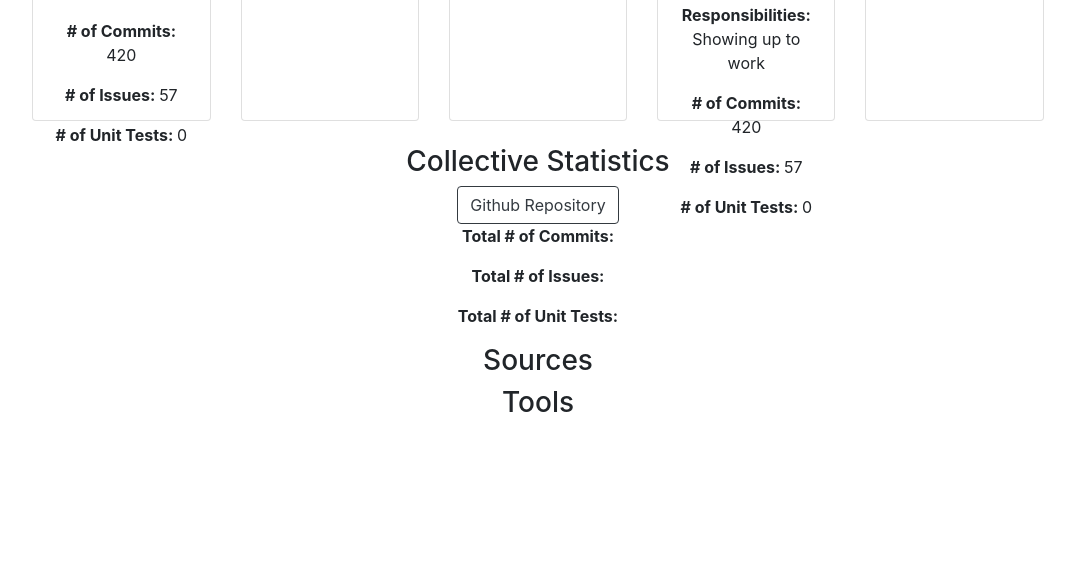
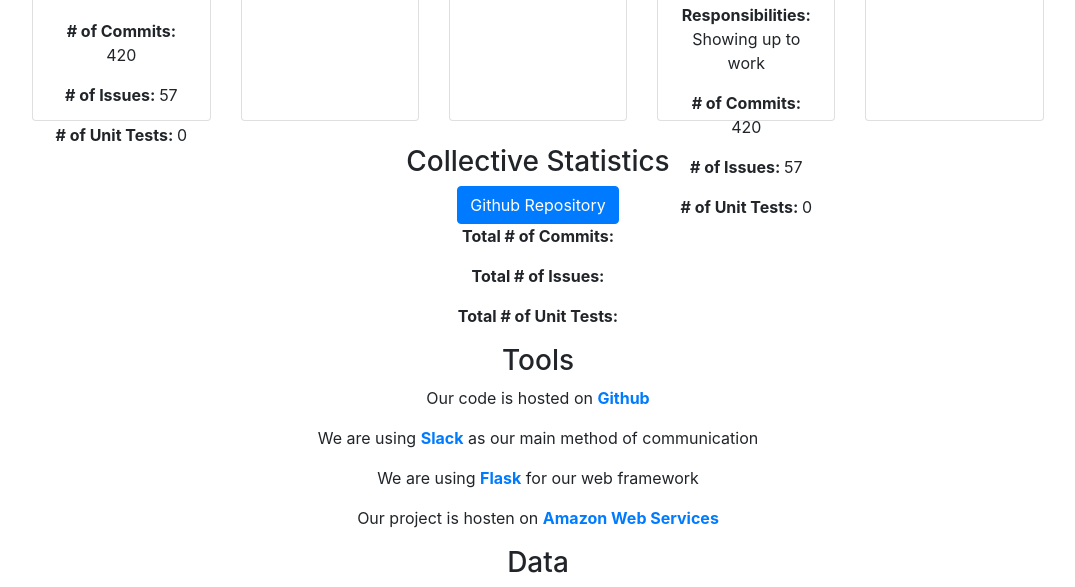
Before and after one commit to JeffJiang42/idb, a Flask app: page /about in a window 1280 px wide. Shown: the part 815-1402 px from the top of the page, without its empty margins (102-1177 px from the left). Before the commit the page ends 1227 px from the top, so only its background shows below. Run offline with Flask 2, Linux system fonts and the light colour scheme; some libraries are stand-ins or nearby versions.

Commit message:
added tools + links

```diff
--- a/app/templates/about.html
+++ b/app/templates/about.html
@@ -11,7 +11,7 @@
 
   <h2 align="center" style = "padding-top: 25px;padding-bottom: 25px">{{ heading }}</h3>
 
-  <p>learning2earn is a website where those who want to learn can find online courses
+  <p align="center">learning2earn is a website where those who want to learn can find online courses
   in subjects they are interested in, as well as linking those courses to relevant jobs</p>
 
   <h3 align="center">About the team</h3>
@@ -39,14 +39,17 @@
   <br>
   <h3 align="center">Collective Statistics</h3>
   <div align="center">
-  <a href="https://github.com/JeffJiang42/learning2earn"><button type="button" class="btn btn-outline-dark">Github Repository</button></a>
+  <a href="https://github.com/JeffJiang42/learning2earn"><button type="button" class="btn btn-primary">Github Repository</button></a>
   </div>
   <p align="center"><b>Total # of Commits: </b><p>
   <p align="center"><b>Total # of Issues: </b><p>
   <p align="center"><b>Total # of Unit Tests: </b><p>
 
-  <h3 align="center">Sources</h3>
-
   <h3 align="center">Tools</h3>
+  <p align="center">Our code is hosted on <a href="https://github.com"><b>Github</b></a><p>
+  <p align="center">We are using <a href="https://slack.com"><b>Slack</b></a> as our main method of communication<p>
+  <p align="center">We are using <a href="http://flask.pocoo.org"><b>Flask</b></a> for our web framework<p>
+    <p align="center">Our project is hosten on <a href="https://aws.amazon.com"><b>Amazon Web Services</b></a><p>
+  <h3 align="center">Data</h3>
 
 {% endblock %}
```
